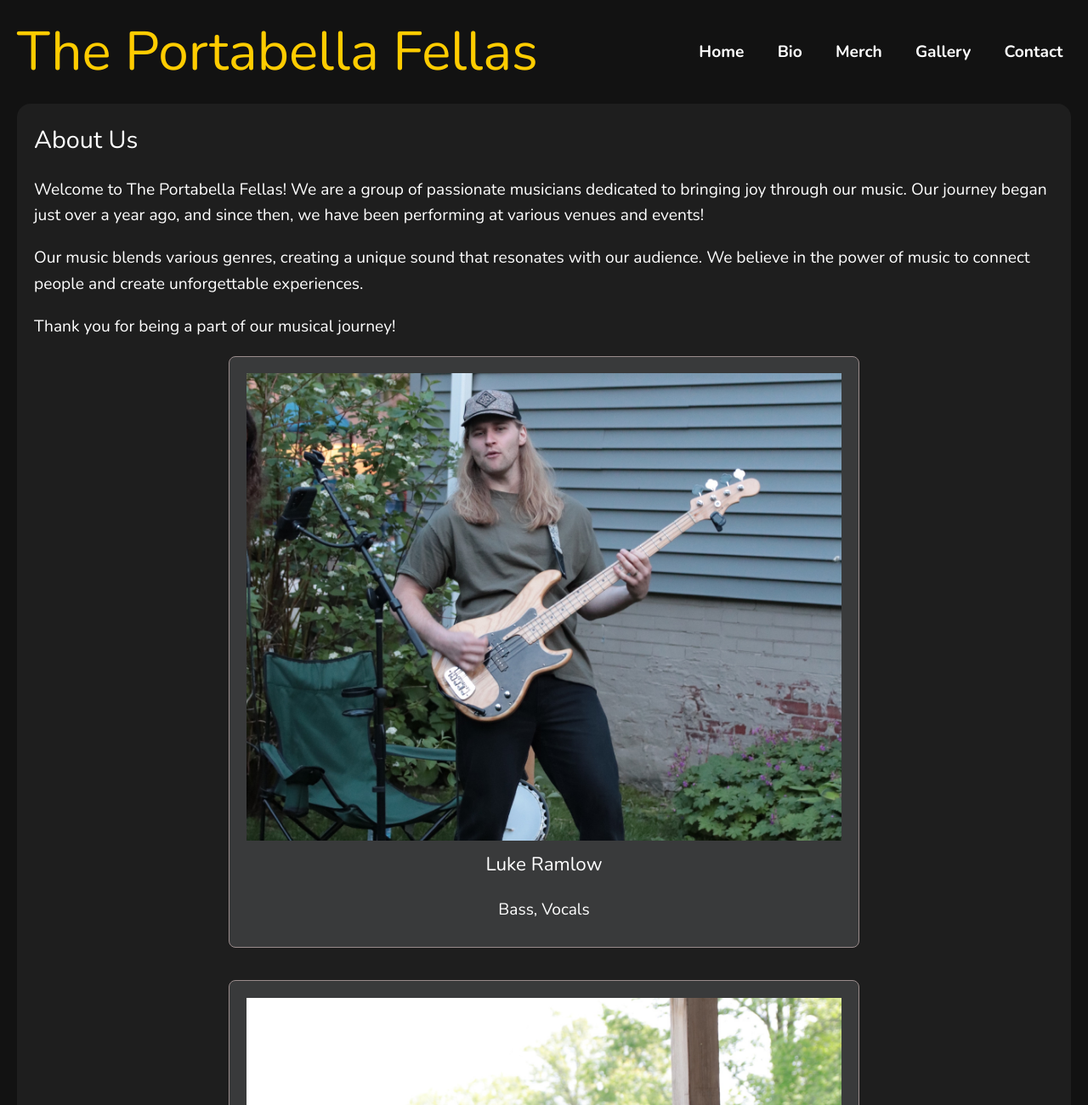
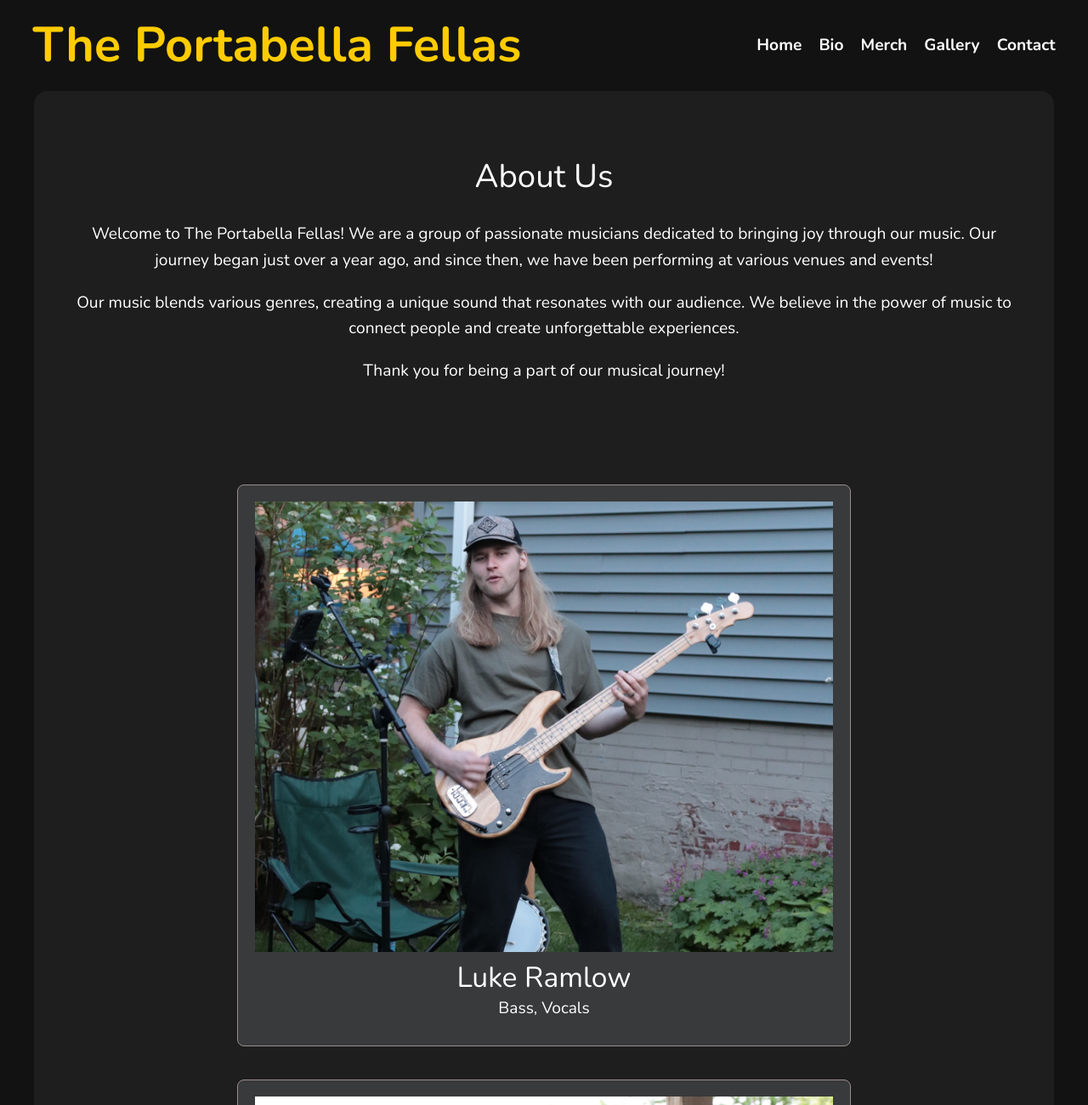
Before and after one commit to Jcarth3w/Portabella-Site, a website: page Bio.html in a window 1280 px wide. Shown: the top 1300 px of the page at 85% size. Drawn offline with nearby package versions, Linux system fonts and the light colour scheme.

Commit message:
Add bootstrap to all pages, update gencss, add css for smaller screens

```diff
--- a/Bio.html
+++ b/Bio.html
@@ -4,6 +4,8 @@
     <meta charset="UTF-8" />
     <meta name="viewport" content="width=device-width, initial-scale=1.0"/>
     <title>The Portabella Fellas</title>
+    <link href="https://cdn.jsdelivr.net/npm/bootstrap@5.3.3/dist/css/bootstrap.min.css" rel="stylesheet">
+    <script src="https://cdn.jsdelivr.net/npm/bootstrap@5.3.3/dist/js/bootstrap.bundle.min.js"></script>
     <link rel="stylesheet" href="../Styles/GenPage.css">
     <link rel="stylesheet" href="../Styles/Bio.css">
     <link href="https://fonts.googleapis.com/css2?family=Nunito:wght@400;700&display=swap" rel="stylesheet">
@@ -19,15 +21,17 @@
             <a href="Contact.html">Contact</a>
         </nav>
     </header>
+
     <div class="content-container">
-                <div class="container my-5">
+        <div class="container my-5 text-center">
             <h2 class="mb-4">About Us</h2>
             <p>Welcome to The Portabella Fellas! We are a group of passionate musicians dedicated to bringing joy through our music. Our journey began just over a year ago, and since then, we have been performing at various venues and events!</p>
             <p>Our music blends various genres, creating a unique sound that resonates with our audience. We believe in the power of music to connect people and create unforgettable experiences.</p>
             <p>Thank you for being a part of our musical journey!</p>
-                <main>
-                    <div class="col-12 col-sm-10 col-md-8 col-lg-6 mx-auto">
-                        <div class="member-card text-center">
+        </div>
+
+        <main class="member-list" style="padding: 1px">
+            <div class="member-card">
                 <img src="Images/LukeChard2.JPG" alt="Luke">
                 <h3>Luke Ramlow</h3>
                 <p>Bass, Vocals</p>
@@ -52,11 +56,11 @@
                 <h3>Marcus Cerny</h3>
                 <p>Lap steel, Banjo, Percussion, Vocals</p>
             </div>
-                    </div>
         </main>
     </div>
-        </body>
-        <footer>
+
+    <footer class="text-center py-3">
         <p>&copy; The Portabella Fellas</p>
     </footer>
+</body>
 </html>
--- a/Styles/Bio.css
+++ b/Styles/Bio.css
@@ -1,3 +1,7 @@
+.content-container {
+    margin-bottom: 40px;
+}
+
 .member-card {
     display: flex;
     flex-direction: column;
@@ -20,3 +24,7 @@
     border-radius: 10px;
     padding: 10px;
 }
+
+.member-list {
+    padding: 1rem;
+}
--- a/Styles/GenPage.css
+++ b/Styles/GenPage.css
@@ -44,28 +44,29 @@ h1, h2, h3, h4, h5, h6 {
 /* Header */
 .site-header {
     display: flex;
-    justify-content: space-between;
+    justify-content: space-between; /* title left, nav right */
     align-items: center;
-    padding: var(--spacing-sm) var(--spacing-md);
+    padding: 1rem 2rem;
     color: var(--header-text-color);
-    flex-wrap: wrap;
 }
 
 .site-header h1 {
-    font-size: var(--font-lg);
+    font-size: 3rem; /* overrides clamp if you want fixed size */
     color: var(--secondary-color);
+    margin: 0 !important;
+    font-weight: 700;
 }
 
 /* Navigation */
 .site-header nav {
     display: flex;
-    flex-wrap: wrap;
     gap: var(--spacing-md);
+    flex-wrap: wrap; /* lets links drop if screen is tight */
+    justify-content: flex-end;
 }
 
 .site-header nav a {
     font-family: 'Nunito', sans-serif !important;
-    margin: 0 0.5rem;
     text-decoration: none;
     color: white;
     font-weight: bold;
@@ -76,6 +77,8 @@ h1, h2, h3, h4, h5, h6 {
     text-decoration: underline;
     color: var(--nav-hover-color);
     background: var(--accent-color);
+    border-radius: 5px;
+    padding: 2px 6px;
 }
 
 /* Main content layout */
@@ -102,12 +105,13 @@ footer {
 /* Responsive tweaks */
 @media (max-width: 768px) {
     .site-header {
-        flex-direction: column;
+        flex-direction: column; /* stack title + nav */
         text-align: center;
+        gap: var(--spacing-sm);
     }
 
     .site-header nav {
-        justify-content: center;
+        justify-content: center; /* center nav links under title */
     }
 
     .content-container {
```
Also changed, not shown: Gallery.html (+4 -2 lines), Merch.html (+2 -1 lines), index.html (+1 -0 lines). Lines whose indentation alone changed are shown as unchanged.
